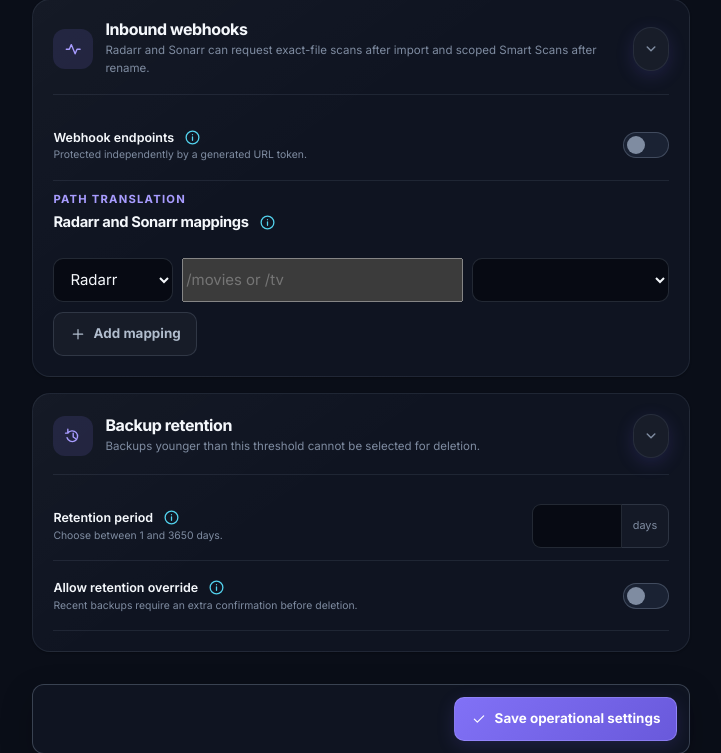
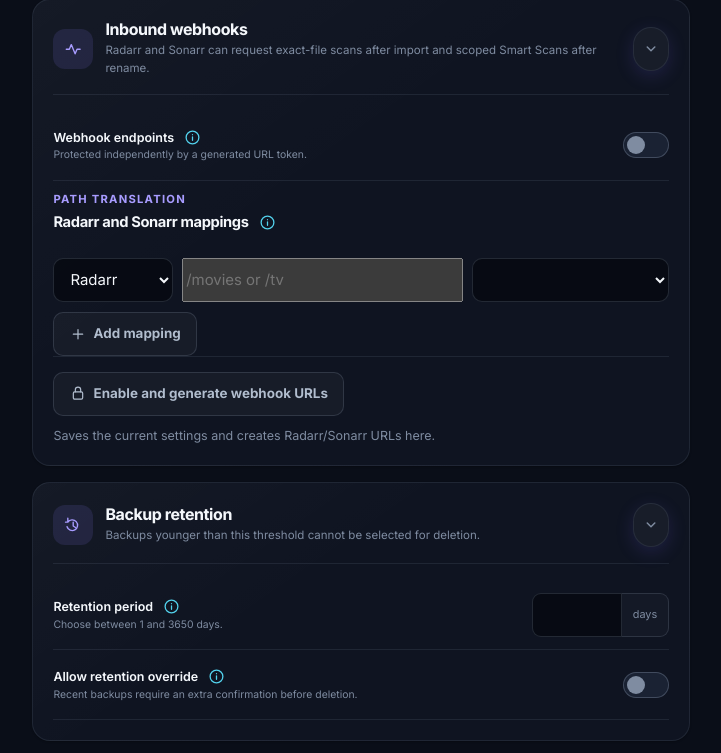
Before and after one commit to dovi-manager/dovi-manager, a FastAPI app: template app/templates/settings.html in a window 1280 px wide. Shown: the part 1681-2434 px from the top of the page, without its empty margins (246-967 px from the left). Run offline with FastAPI, Linux system fonts and the light colour scheme; the template is opened without the code that fills it, so the values that code supplies are empty; parts of the project's set-up code (start-up, migrations or seed data) failed here and were passed over.

Commit message:
Add inline webhook URL generation

```diff
--- a/app/static/operations.css
+++ b/app/static/operations.css
@@ -1693,6 +1693,19 @@ meter.storage-bar::-moz-meter-bar {
   gap: 0.45rem;
   border-top: 1px solid var(--border-subtle);
   padding-top: 0.9rem;
+}
+
+.webhook-action-row {
+  display: flex;
+  align-items: center;
+  flex-wrap: wrap;
+  gap: 0.65rem;
+  border-top: 1px solid var(--border-subtle);
+  padding-top: 0.9rem;
+}
+
+.webhook-action-row small {
+  color: var(--text-muted);
 }
 
 .copy-field {
--- a/app/templates/settings.html
+++ b/app/templates/settings.html
@@ -113,7 +113,7 @@
             {% endif %}
           </section>
 
-          <section class="panel settings-section">
+          <section id="webhooks" class="panel settings-section">
             <div class="settings-section-header">
               <span class="settings-icon">{{ icon("activity") }}</span>
               <div><h2>Inbound webhooks</h2><p>Radarr and Sonarr can request exact-file scans after import and scoped Smart Scans after rename.</p></div>
@@ -145,6 +145,12 @@
                 </div>
               </template>
             </div>
+            {% if not runtime.webhooks_enabled or not webhook_token %}
+              <div class="webhook-action-row">
+                <button class="secondary" type="submit" name="settings_action" value="enable_webhooks">{{ icon("lock") }} Enable and generate webhook URLs</button>
+                <small>Saves the current settings and creates Radarr/Sonarr URLs here.</small>
+              </div>
+            {% endif %}
             {% if runtime.webhooks_enabled and webhook_token %}
               <div class="webhook-endpoints">
                 <label for="radarr-webhook-url">Radarr webhook URL</label>
--- a/app/web.py
+++ b/app/web.py
@@ -76,10 +76,14 @@ def redirect_with_message(
     *,
     error: bool = False,
 ) -> RedirectResponse:
+    fragment = ""
+    if "#" in path:
+        path, fragment = path.split("#", 1)
+        fragment = f"#{fragment}"
     separator = "&" if "?" in path else "?"
     key = "error" if error else "message"
     return RedirectResponse(
-        f"{path}{separator}{key}={quote(message)}",
+        f"{path}{separator}{key}={quote(message)}{fragment}",
         status_code=303,
     )
 
```
Also changed, not shown: app/routes/settings.py (+8 -1 lines), tests/test_main.py (+42 -0 lines).
